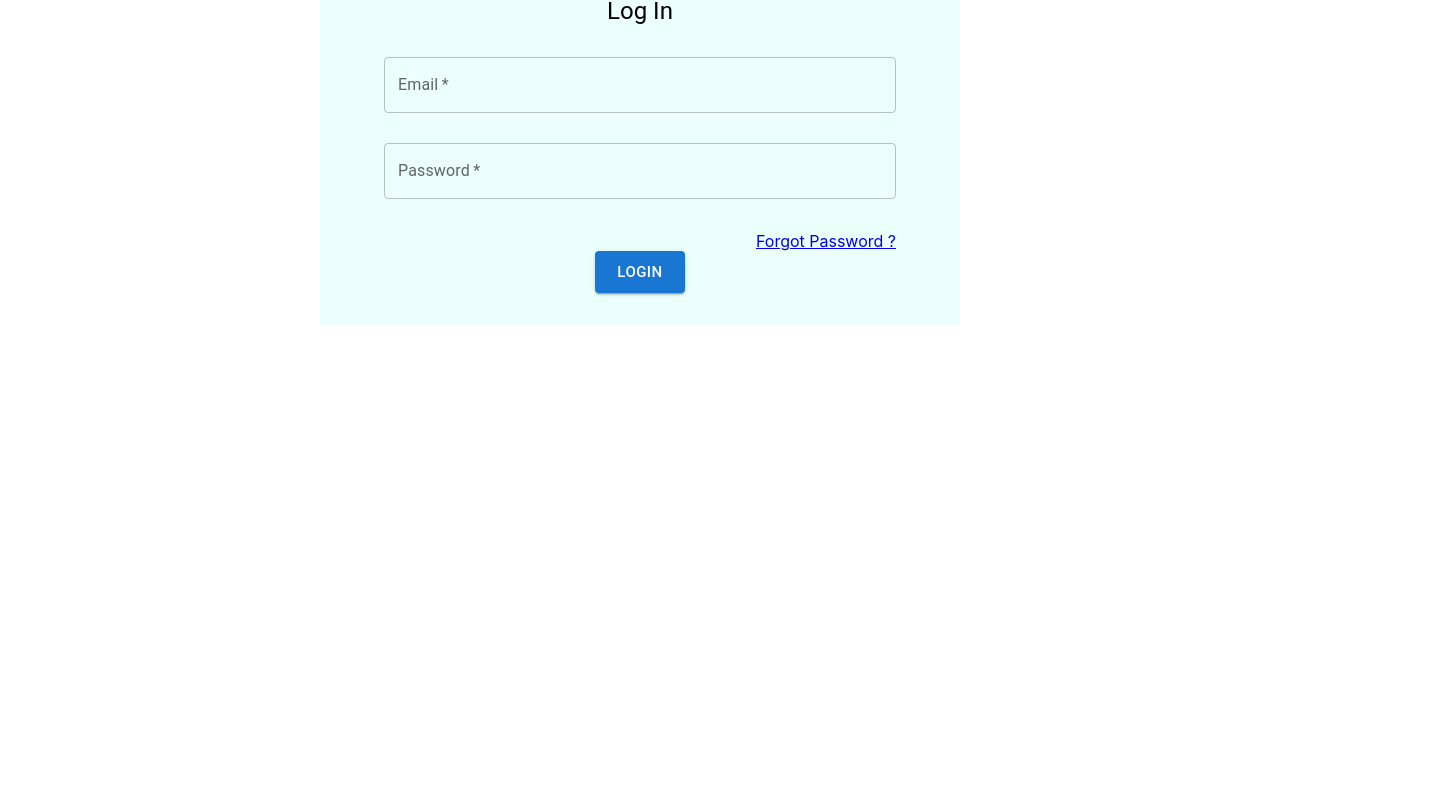
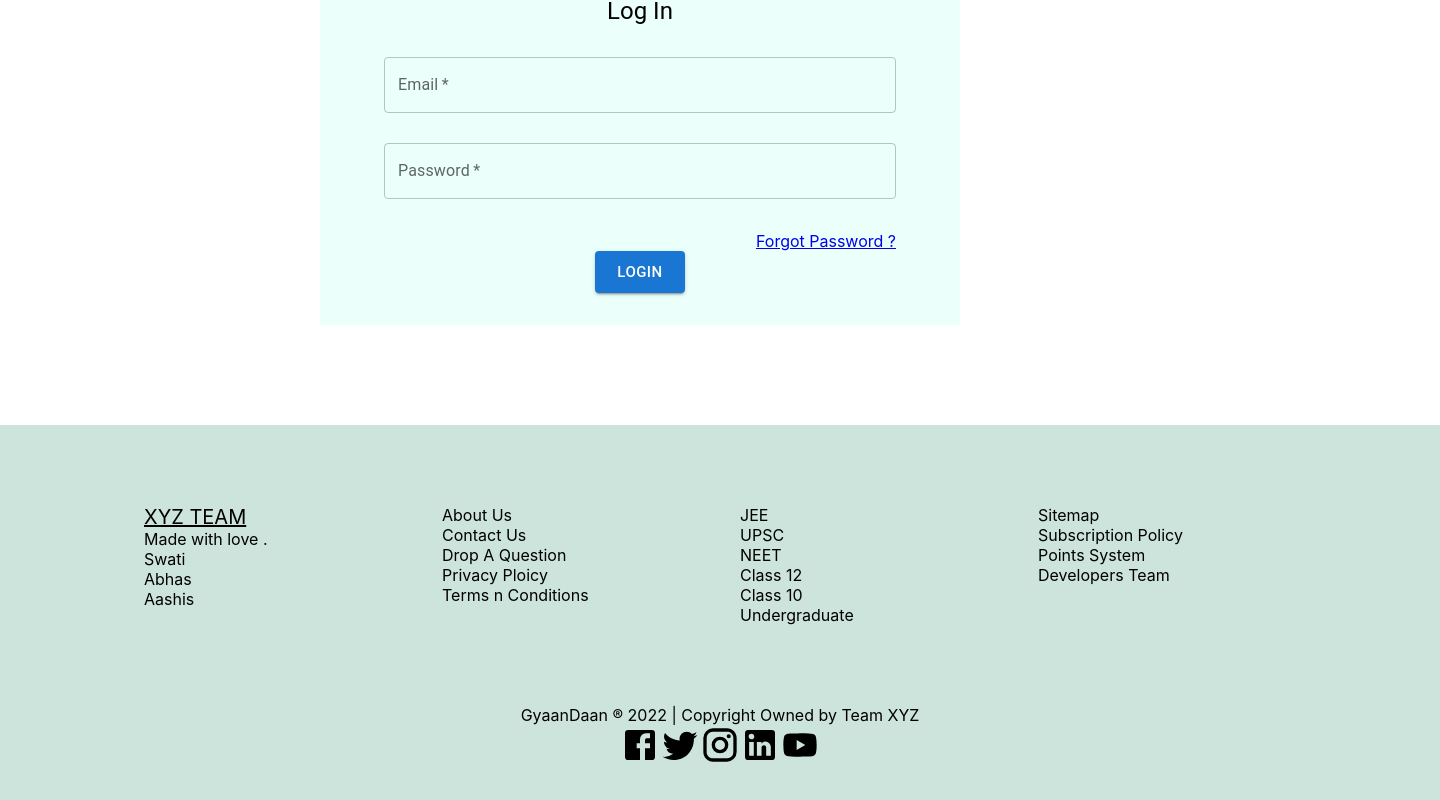
Before and after one commit to 120EE0692/GENoCADEMY, a React (Create React App) app: page /login in a window 1280 px wide. Shown: the part 182-982 px from the top of the page, 1440 px wide, since content can reach past the window. Before the commit the page ends 800 px from the top, so only its background shows below. Built offline with nearby package versions, Linux system fonts and the light colour scheme; no server answers.

Commit message:
feat:add footer

```diff
--- /dev/null
+++ b/src/components/Footer.jsx
@@ -0,0 +1,155 @@
+import Container from "@mui/material/Container";
+import Grid from "@mui/material/Grid";
+import Box from "@mui/material/Box";
+import Link from "@mui/material/Link";
+
+import FacebookIcon from "@mui/icons-material/Facebook";
+import TwitterIcon from "@mui/icons-material/Twitter";
+import InstagramIcon from "@mui/icons-material/Instagram";
+import YouTubeIcon from "@mui/icons-material/YouTube";
+import LinkedInIcon from "@mui/icons-material/LinkedIn";
+import { fontSize } from "@mui/system";
+
+const Footer = () => {
+  return (
+    <footer>
+      <Box
+        sx={{ bottom: "0%", marginTop: "100px", width: "100%" }}
+        px={{ xs: 3, sm: 10 }}
+        py={{ xs: 5, sm: 10 }}
+        bgcolor="rgba(205, 228, 220, 1)"
+        color="rgba(0, 0, 0, 1)"
+      >
+        <Container maxWidth="lg">
+          <Grid container spacing={5}>
+            <Grid item xs={12} sm={3}>
+              <Box>
+                <Link
+                  href="/"
+                  color="inherit"
+                  sx={({ textDecoration: "none" }, { fontSize: "20px" })}
+                >
+                  XYZ TEAM
+                </Link>
+              </Box>
+              <Box>
+                <Link href="/" color="inherit" sx={{ textDecoration: "none" }}>
+                  Made with love .
+                </Link>
+              </Box>
+              <Box>
+                <Link href="/" color="inherit" sx={{ textDecoration: "none" }}>
+                  Swati
+                </Link>
+              </Box>
+              <Box>
+                <Link href="/" color="inherit" sx={{ textDecoration: "none" }}>
+                  Abhas
+                </Link>
+              </Box>
+              <Box>
+                <Link href="/" color="inherit" sx={{ textDecoration: "none" }}>
+                  Aashis
+                </Link>
+              </Box>
+            </Grid>
+            <Grid item xs={12} sm={3}>
+              <Box>
+                <Link href="/" color="inherit" sx={{ textDecoration: "none" }}>
+                  About Us
+                </Link>
+              </Box>
+              <Box>
+                <Link href="/" color="inherit" sx={{ textDecoration: "none" }}>
+                  Contact Us
+                </Link>
+              </Box>
+              <Box>
+                <Link href="/" color="inherit" sx={{ textDecoration: "none" }}>
+                  Drop A Question
+                </Link>
+              </Box>
+              <Box>
+                <Link href="/" color="inherit" sx={{ textDecoration: "none" }}>
+                  Privacy Ploicy
+                </Link>
+              </Box>
+              <Box>
+                <Link href="/" color="inherit" sx={{ textDecoration: "none" }}>
+                  Terms n Conditions
+                </Link>
+              </Box>
+            </Grid>
+            <Grid item xs={12} sm={3}>
+              <Box>
+                <Link href="/" color="inherit" sx={{ textDecoration: "none" }}>
+                  JEE
+                </Link>
+              </Box>
+              <Box>
+                <Link href="/" color="inherit" sx={{ textDecoration: "none" }}>
+                  UPSC
+                </Link>
+              </Box>
+              <Box>
+                <Link href="/" color="inherit" sx={{ textDecoration: "none" }}>
+                  NEET
+                </Link>
+              </Box>
+              <Box>
+                <Link href="/" color="inherit" sx={{ textDecoration: "none" }}>
+                  Class 12
+                </Link>
+              </Box>
+              <Box>
+                <Link href="/" color="inherit" sx={{ textDecoration: "none" }}>
+                  Class 10
+                </Link>
+              </Box>
+              <Box>
+                <Link href="/" color="inherit" sx={{ textDecoration: "none" }}>
+                  Undergraduate
+                </Link>
+              </Box>
+            </Grid>
+            <Grid item xs={12} sm={3}>
+              <Box>
+                <Link href="/" color="inherit" sx={{ textDecoration: "none" }}>
+                  Sitemap
+                </Link>
+              </Box>
+              <Box>
+                <Link href="/" color="inherit" sx={{ textDecoration: "none" }}>
+                  Subscription Policy
+                </Link>
+              </Box>
+              <Box>
+                <Link href="/" color="inherit" sx={{ textDecoration: "none" }}>
+                  Points System
+                </Link>
+              </Box>
+              <Box>
+                <Link href="/" color="inherit" sx={{ textDecoration: "none" }}>
+                  Developers Team
+                </Link>
+              </Box>
+            </Grid>
+          </Grid>
+          <Box textAlign="center" pt={{ xs: 5, sm: 10 }} pb={{ xs: 5, sm: 0 }}>
+            GyaanDaan &reg; {new Date().getFullYear()} | Copyright Owned by Team
+            XYZ
+          </Box>
+          <Box textAlign="center" pb={{ xs: 5, sm: 0 }}>
+            <FacebookIcon sx={{ fontSize: "40px" }} />
+            <TwitterIcon sx={{ fontSize: "40px" }} />
+            <InstagramIcon sx={{ fontSize: "40px" }} />
+            <LinkedInIcon sx={{ fontSize: "40px" }} />
+            <YouTubeIcon sx={{ fontSize: "40px" }} />
+          </Box>
+        </Container>
+      </Box>
+    </footer>
+  );
+};
+
+export default Footer;
--- a/src/screens/App.js
+++ b/src/screens/App.js
@@ -13,6 +13,7 @@ import Profile from "../components/User/Profile";
 import MyScheduleClass from "../components/User/MyScheduleClass";
 import DiscussionForumPage from "../components/Discussions/DiscussionForumPage";
 import Checklist from "../components/checklist/ToDo/Checklist";
+import Footer from "../components/Footer";
 
 //Route
 import {
@@ -24,6 +25,7 @@ import {
 import AuthState from "../context/AuthState";
 
 function App() {
+  console.log(process.env);
   return (
     <>
       <AuthState>
@@ -82,6 +84,7 @@ function App() {
               />
             </Route>
           </Routes>
+          <Footer />
         </Router>
       </AuthState>
     </>
```
